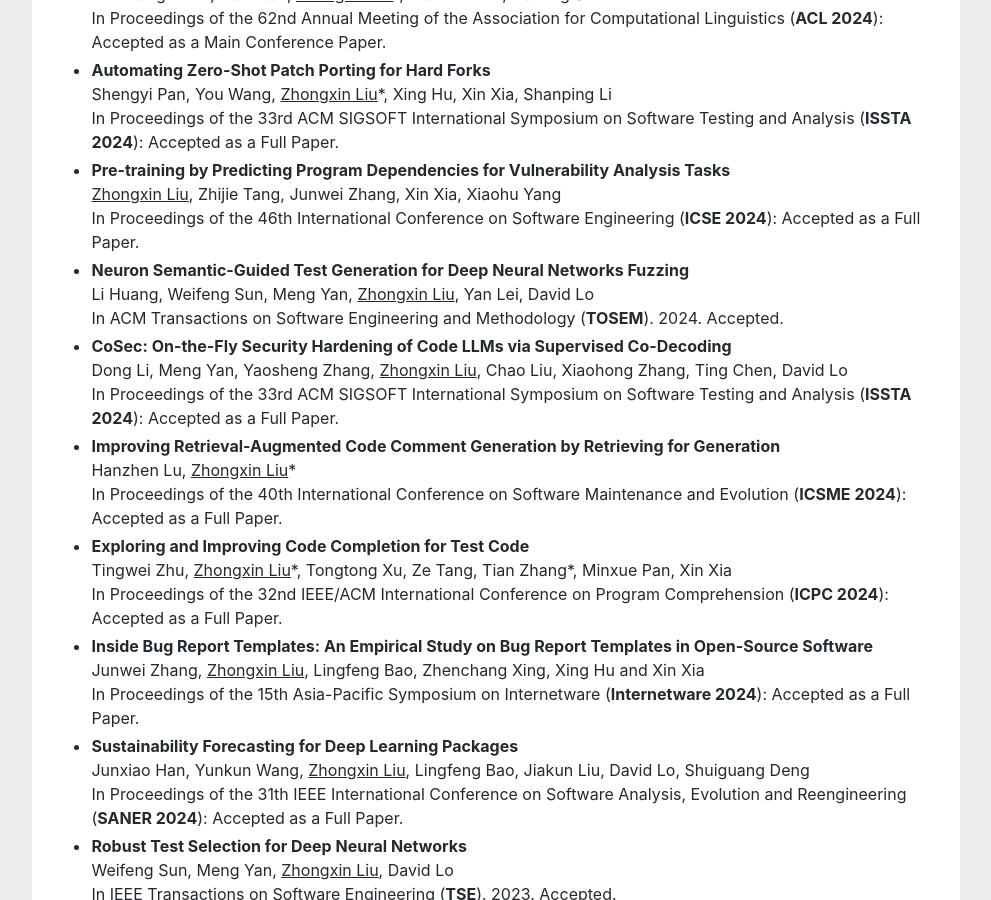
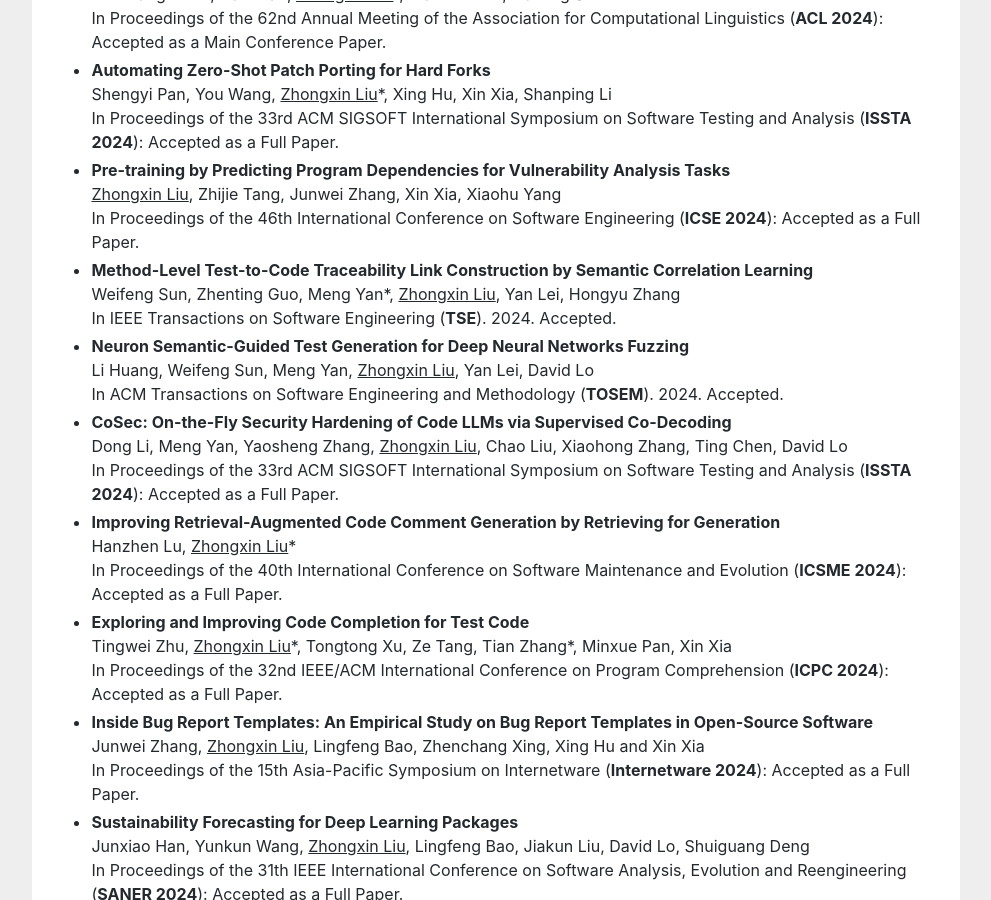
Before and after one commit to zhongxin-liu/zhongxin-liu.github.io, a Jekyll site: the page index.html, which Jekyll copies as it is, in a window 1280 px wide and 900 px high, scrolled down 1102 px. Shown: the whole window, without its empty margins (144-1135 px from the left). Built offline with Jekyll 4.4.1, drawn with Linux system fonts in a browser that asks for light colours.

Commit message:
Update index.html

```diff
--- a/index.html
+++ b/index.html
@@ -107,6 +107,12 @@
 						<br>
 						<u>Zhongxin Liu</u>, Zhijie Tang, Junwei Zhang, Xin Xia, Xiaohu Yang<br>
 						In Proceedings of the 46th International Conference on Software Engineering (<b>ICSE 2024</b>): Accepted as a Full Paper.
+					</li>
+					<li>
+						<b>Method-Level Test-to-Code Traceability Link Construction by Semantic Correlation Learning</b>
+						<br>
+						Weifeng Sun, Zhenting Guo, Meng Yan*, <u>Zhongxin Liu</u>, Yan Lei, Hongyu Zhang<br>
+						In IEEE Transactions on Software Engineering (<b>TSE</b>). 2024. Accepted.
 					</li>
 					<li>
 						<b>Neuron Semantic-Guided Test Generation for Deep Neural Networks Fuzzing</b>
```
